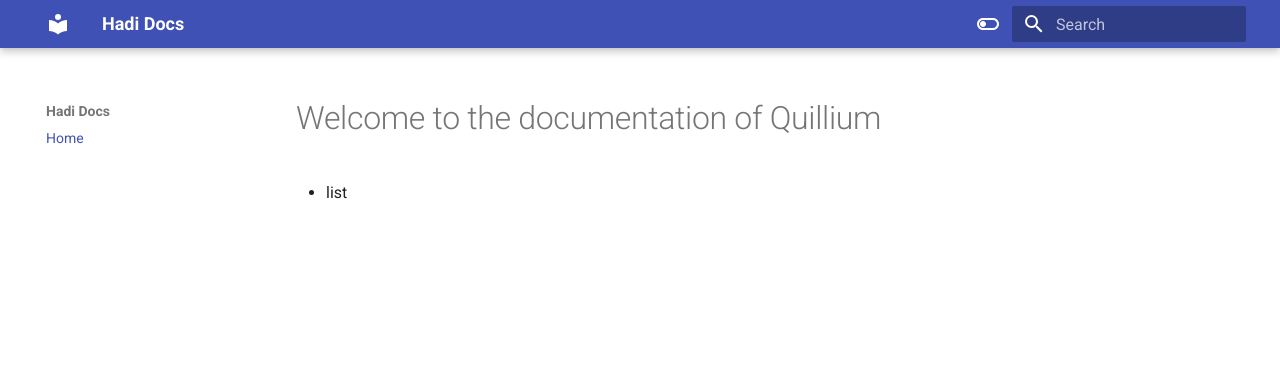
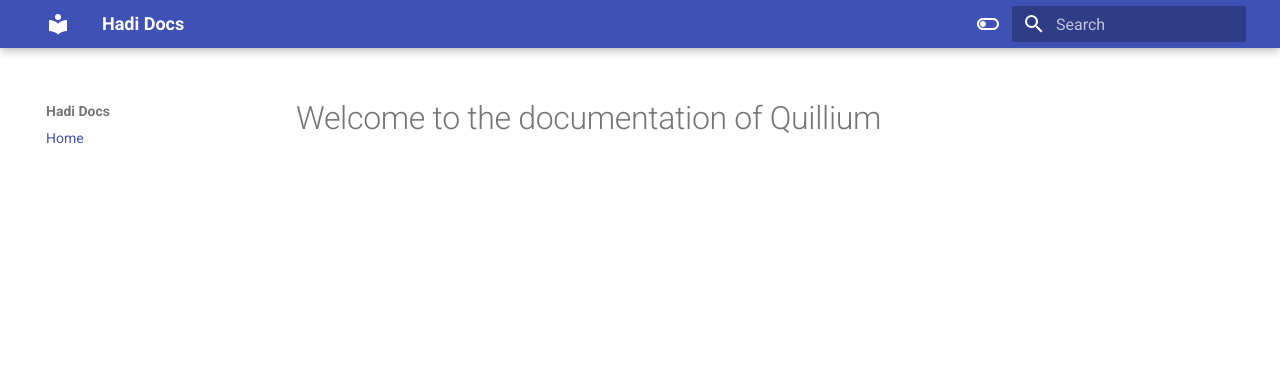
Before and after one commit to Quillium-AI/Quillium-docs, an MkDocs documentation site: the page built from docs/index.md, in a window 1280 px wide. Shown: the top 376 px of the page. Built offline with MkDocs 1.6.1 and Material for MkDocs 9.7.7, drawn with Linux system fonts in a browser that asks for light colours.

Commit message:
Update index.md

```diff
--- a/docs/index.md
+++ b/docs/index.md
@@ -1,2 +1 @@
 # Welcome to the documentation of Quillium
-- list
```
